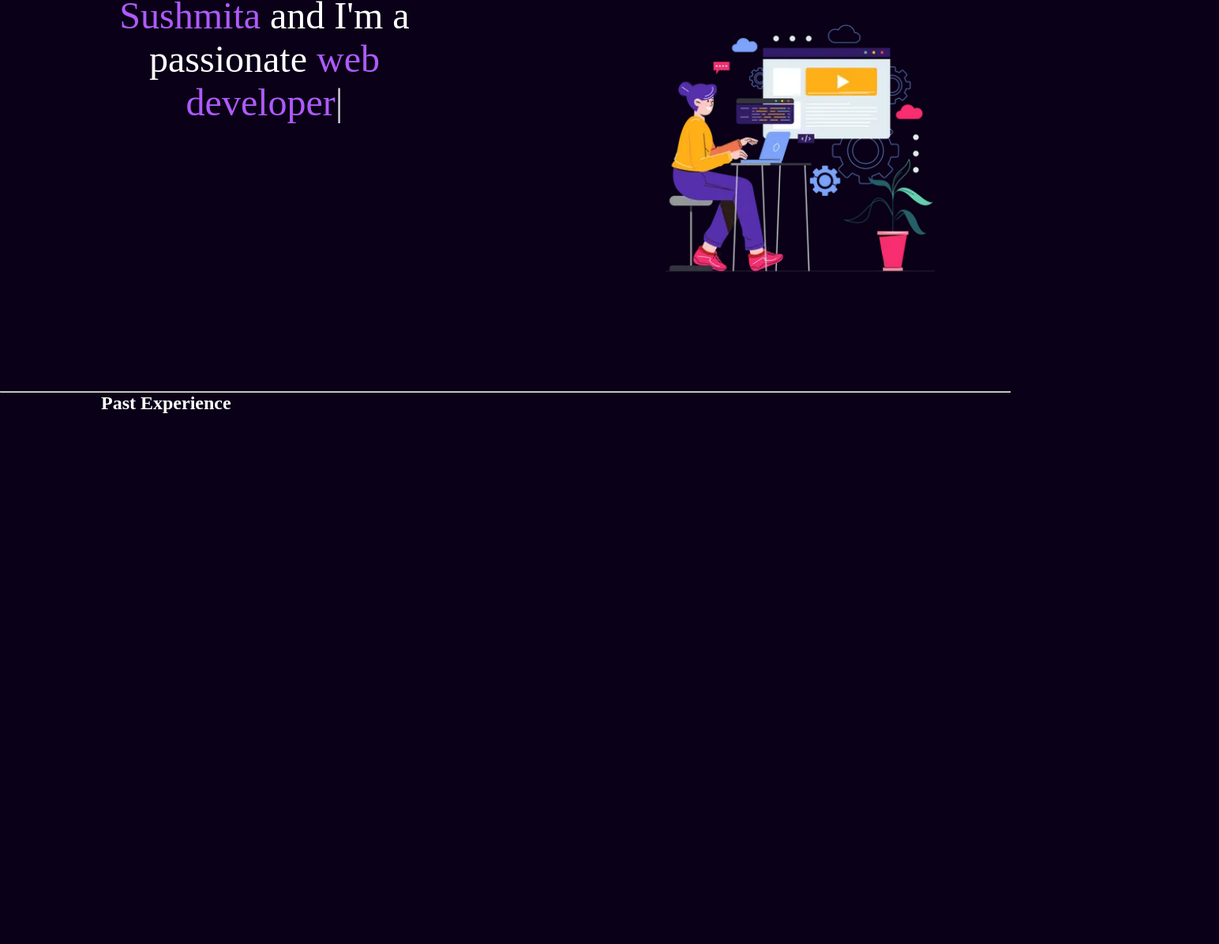
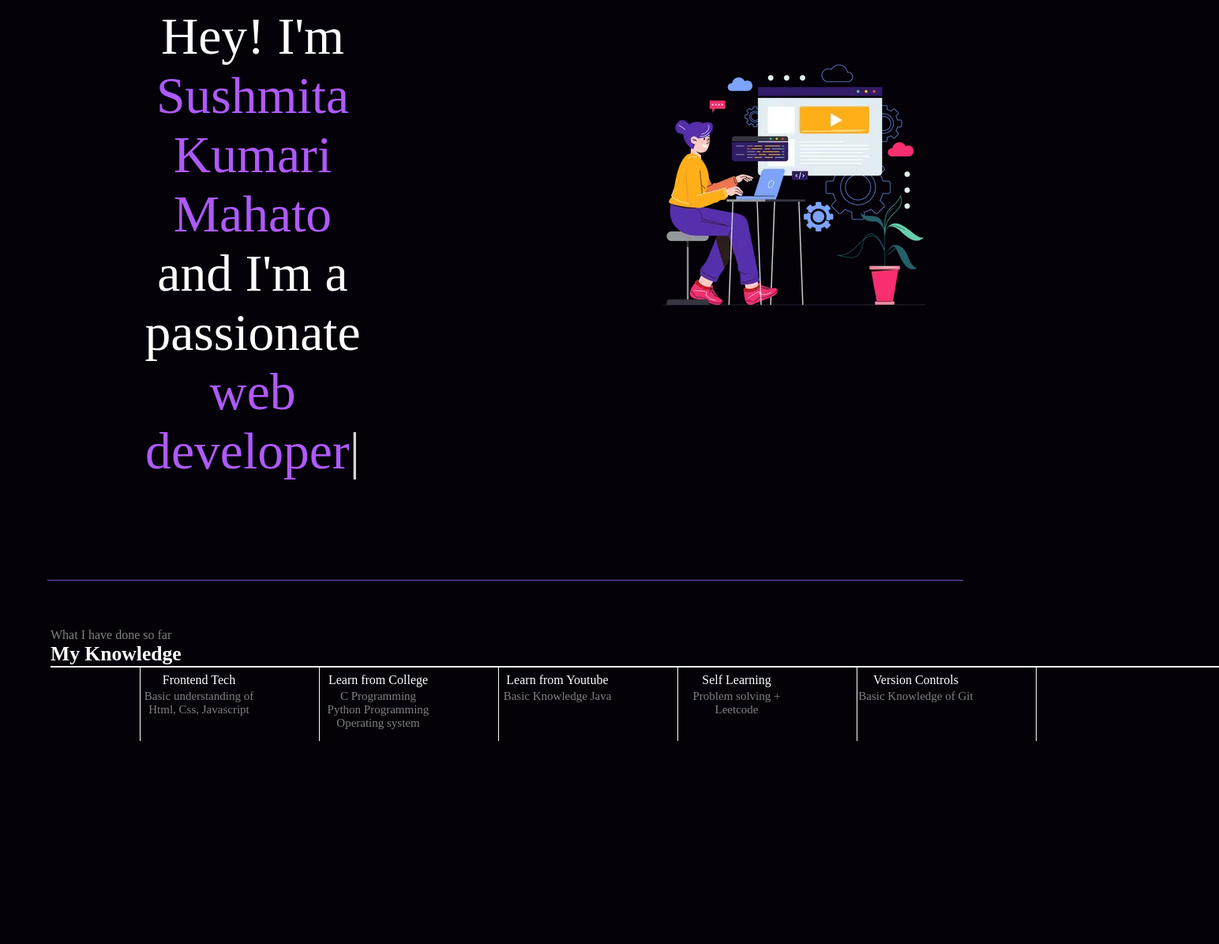
Before and after one commit to Sushmita2k04/Portfolio, a plain HTML site: page index.html in a window 1280 px wide. Shown: the part 164-1359 px from the top of the page at 79% size, 1544 px wide, since content can reach past the window. Before the commit the page ends 800 px from the top, so only its background shows below. Drawn offline with nearby package versions, Linux system fonts and the light colour scheme.

Commit message:
Add more details and css about my knowledge

```diff
--- a/index.html
+++ b/index.html
@@ -7,7 +7,7 @@
     <title>Sushmita Portfolio</title>
     <style>
         body {
-            background-color: rgb(10, 0, 23);
+            background-color: rgb(4, 1, 9);
             color: white;
         }
 
@@ -48,6 +48,13 @@
             font-size: 1.3rem;
         }
 
+        main hr {
+            border: 0;
+            background: #7d4ab7;
+            height: 1.2px;
+            margin: 60px 60px;
+        }
+
         .left {
             font-size: 1.5rem;
         }
@@ -55,36 +62,83 @@
         .firstSection {
             display: flex;
             justify-content: space-around;
-            margin: 23px 0;
+            text-align: center;
+            margin: 125px 0;
         }
 
         .firstSection div {
-            width: 30%;
+            width: 28%;
         }
 
         .leftSection {
 
             /* background-color: red; */
-            margin: 30px;
-            font-size: 3rem;
+            top: 180px;
+            font-size: 4.1rem;
             text-align: center;
         }
 
         .rightSection img {
             /* background-color: red; */
-            width: 120%;
-            margin: 50px 0;
+            width:auto;
+
         }
 
         .purple {
             color: rgb(174, 90, 252);
         }
-        #element{
+
+        .textGray {
+            color: gray;
+        }
+
+        #element {
             color: rgb(174, 90, 252);
         }
-        .secondSection{
-            max-width: 80vw;
+
+        .secondSection {
+            max-width: 90vw;
             margin: auto;
+            height: 50vh;
+        }
+
+        .secondSection h1 {
+            font-size: 1.6rem;
+        }
+
+        .secondSection .box {
+            background: white;
+            width: 185vh;
+            height: 2px;
+            margin: 56px 10;
+            display: flex;
+        }
+
+        .secondSection .vertical {
+            height: 93px;
+            width: 1px;
+            background-color: white;
+            margin: 2px 113px;
+
+
+        }
+
+        .secondSection .vertical-title {
+            position: relative;
+            top: 7px;
+            text-align: center;
+            width: 150px;
+
+        }
+
+        .secondSection .vertical-text {
+            position: relative;
+            top: 10px;
+            color: gray;
+            width: 150px;
+            font-size: 15px;
+            text-align: center;
+
         }
     </style>
 </head>
@@ -108,10 +162,12 @@
     </header>
     <main>
         <section class="firstSection">
-            <div class="leftSection"> Hi, My name is
-                <span class="purple">Sushmita</span>
+            <div class="leftSection"> Hey! I'm
+                <br>
+                <span class="purple">Sushmita Kumari Mahato</span>
+                <br>
                 and I'm a passionate
-
+                <br>
                 <span id="element"></span>
             </div>
 
@@ -119,7 +175,36 @@
         </section>
         <hr>
         <section class="secondSection">
-<h1>Past Experience</h1>
+            <span class="textGray">What I have done so far</span>
+            <h1>My Knowledge</h1>
+
+            <div class="box">
+                <div class="vertical">
+                    <div class="vertical-title">Frontend Tech</div>
+                    <div class="vertical-text">Basic understanding of Html, Css, Javascript</div>
+                </div>
+                <div class="vertical">
+                    <div class="vertical-title">Learn from College</div>
+                    <div class="vertical-text">C Programming <br> Python Programming <br> Operating system </div>
+                </div>
+                <div class="vertical">
+                    <div class="vertical-title">Learn from Youtube</div>
+                    <div class="vertical-text"> Basic Knowledge Java</div>
+                </div>
+
+                <div class="vertical">
+                    <div class="vertical-title">Self Learning</div>
+                    <div class="vertical-text">Problem solving + Leetcode</div>
+                </div>
+                <div class="vertical">
+                    <div class="vertical-title">Version Controls</div>
+                    <div class="vertical-text">Basic Knowledge of Git</div>
+                </div>
+                <div class="vertical">
+                    <div class="vertical-title"></div>
+                    <div class="vertical-text"></div>
+                </div>
+            </div>
         </section>
     </main>
     <script src="https://unpkg.com/typed.js@2.1.0/dist/typed.umd.js"></script>
```
